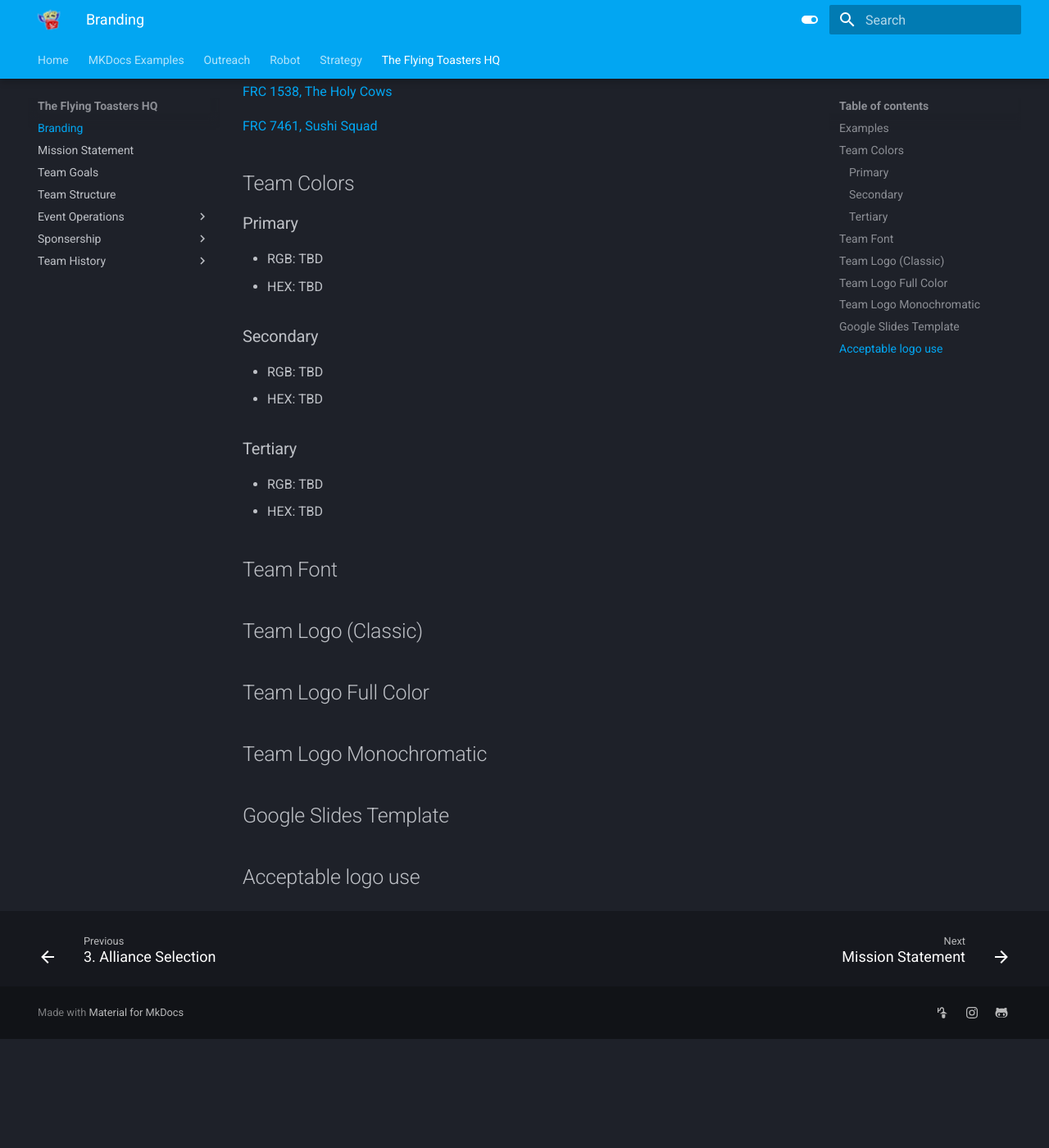
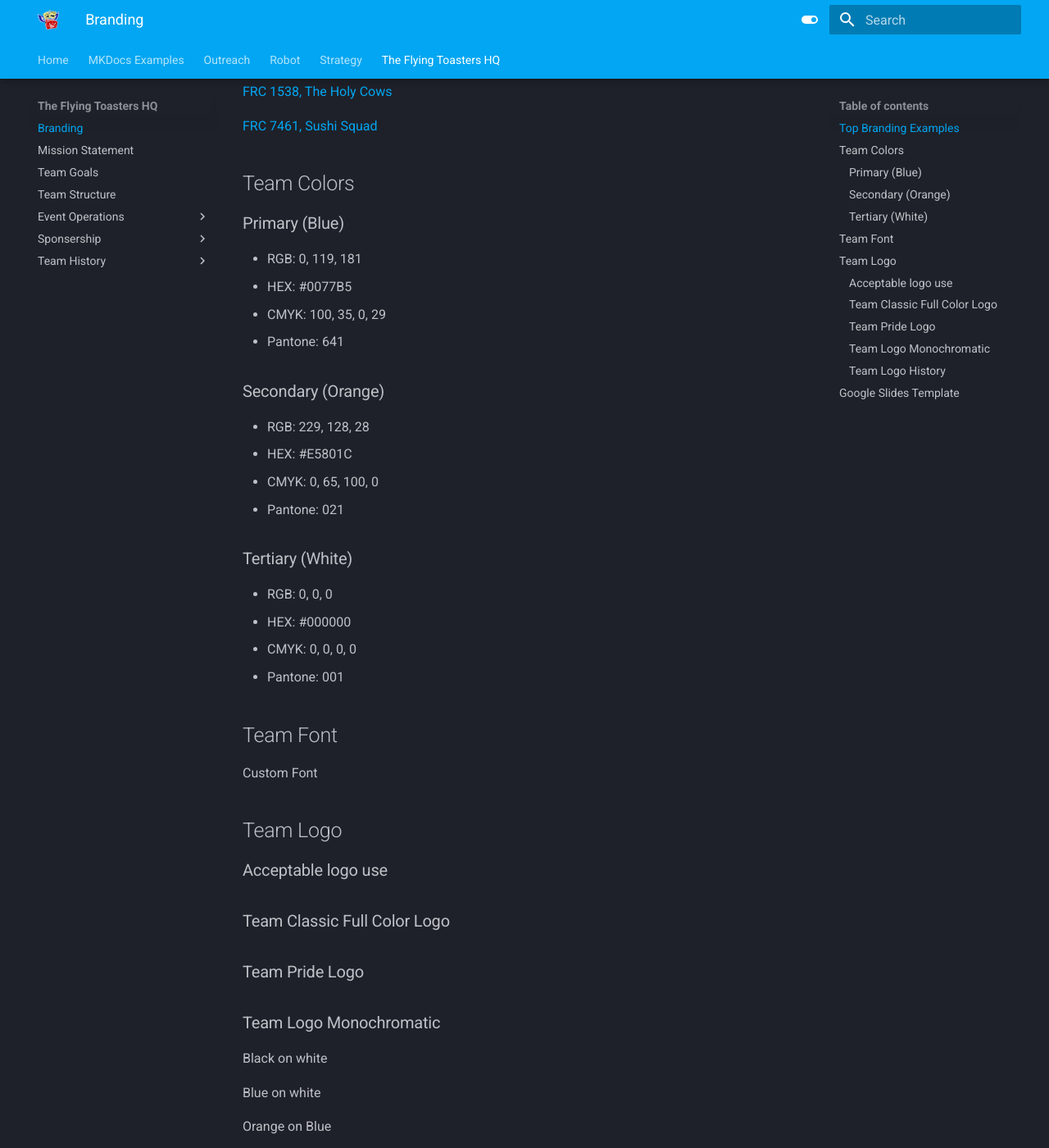
Before and after one commit to mattstewie068/Toasty-Docs, an MkDocs documentation site: the page built from docs/The Flying Toasters HQ/Branding.md, in a window 1280 px wide and 1400 px high, scrolled down 221 px. Shown: the whole window at 82% size. Built offline with MkDocs 1.6.1 and Material for MkDocs 9.7.7, drawn with Linux system fonts in a browser that asks for light colours; before the commit the page ends 1488 px from its top, so only the background shows below that; some of the changed text lies outside the part shown.

Commit message:
added fastener and branding information

```diff
--- a/docs/The Flying Toasters HQ/Branding.md
+++ b/docs/The Flying Toasters HQ/Branding.md
@@ -1,6 +1,6 @@
 # Branding
 
-## Examples
+## Top Branding Examples
 
 [Team 254: The Cheesy Poofs](https://www.team254.com/resources/identity/)
 
@@ -10,24 +10,48 @@
 
 ## Team Colors
 
-### Primary
-- RGB: TBD
-- HEX: TBD
-### Secondary
-- RGB: TBD
-- HEX: TBD
-### Tertiary
-- RGB: TBD
-- HEX: TBD
+### Primary (Blue)
+- RGB: 0, 119, 181
+- HEX: #0077B5
+- CMYK: 100, 35, 0, 29
+- Pantone: 641
+
+### Secondary (Orange)
+- RGB: 229, 128, 28
+- HEX: #E5801C
+- CMYK: 0, 65, 100, 0
+- Pantone: 021
+
+### Tertiary (White)
+- RGB: 0, 0, 0
+- HEX: #000000
+- CMYK: 0, 0, 0, 0
+- Pantone: 001
 
 ## Team Font
 
-## Team Logo (Classic)
+Custom Font
+## Team Logo
 
-## Team Logo Full Color
+### Acceptable logo use
 
-## Team Logo Monochromatic
+### Team Classic Full Color Logo
+
+### Team Pride Logo
+
+### Team Logo Monochromatic
+
+Black on white
+
+Blue on white
+
+Orange on Blue
+
+### Team Logo History
+
+- 2011
+- 2012
+- 2013
+- 2014
 
 ## Google Slides Template
-
-## Acceptable logo use
```
Also changed, not shown: docs/Robot/Design/Robot Parts/Fasteners/Flying Toasters_Common_Fasteners.md (+57 -1 lines), docs/Robot/Robot.md (+8 -0 lines), docs/img/Fastener-Basics.png (added), docs/img/toaster_logo.png, 9 other files.
